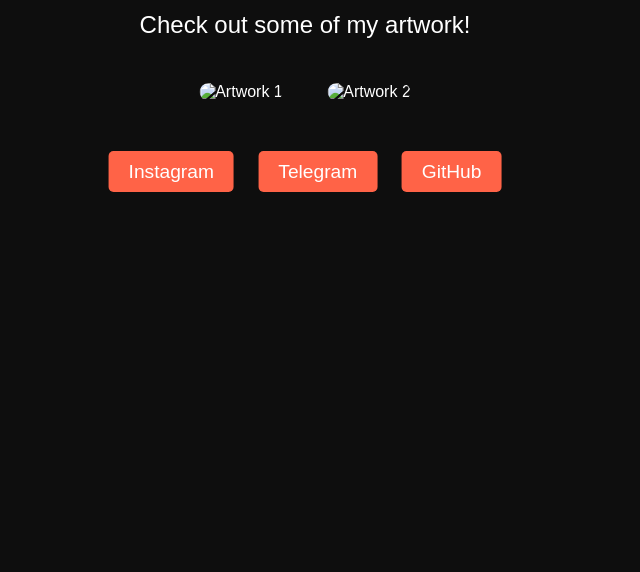
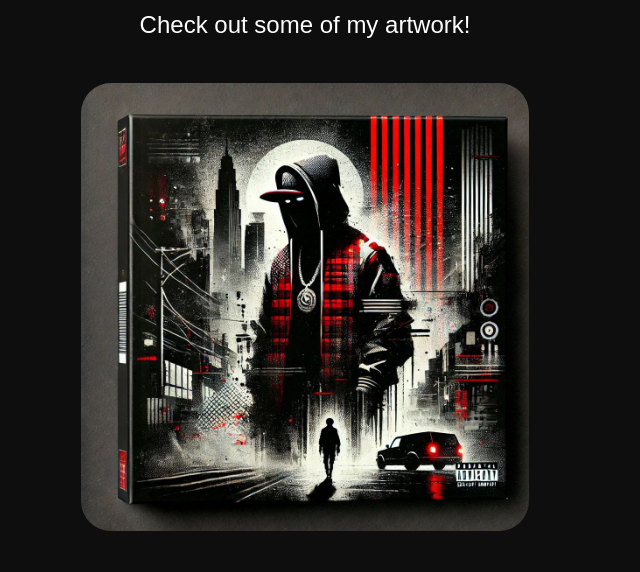
Before and after one commit to pablaofficeal/myvebpromo, a plain HTML site: page art.html in a window 1280 px wide. Shown: the part 208-780 px from the top of the page, without its empty margins (335-975 px from the left). Drawn offline with Linux system fonts and the light colour scheme; the site is published under a folder, as on GitHub Pages, so addresses that start at the root find nothing.

Commit message:
Update art.html

```diff
--- a/art.html
+++ b/art.html
@@ -19,8 +19,8 @@
     <div class="content">
         <h1>My Art</h1>
         <p>Check out some of my artwork!</p>
-        <img src="/img/photo_2024-11-13_22-59-00.jpg" alt="Artwork 1">
-        <img src="/img/7f956c8b06d5ed3f66fa99b7a27f766b.jpg" alt="Artwork 2">
+        <img src="img/photo_2024-11-13_22-59-00.jpg" alt="Artwork 1">
+        <img src="img/7f956c8b06d5ed3f66fa99b7a27f766b.jpg" alt="Artwork 2">
         <div class="social-links">
             <a href="https://www.instagram.com/pablaofficeal/profilecard/?igsh=MXZkZWNrbXViaDE3dg%3D%3D" target="_blank">Instagram</a>
             <a href="https://t.me/pablaofficeal678" target="_blank">Telegram</a>
```
